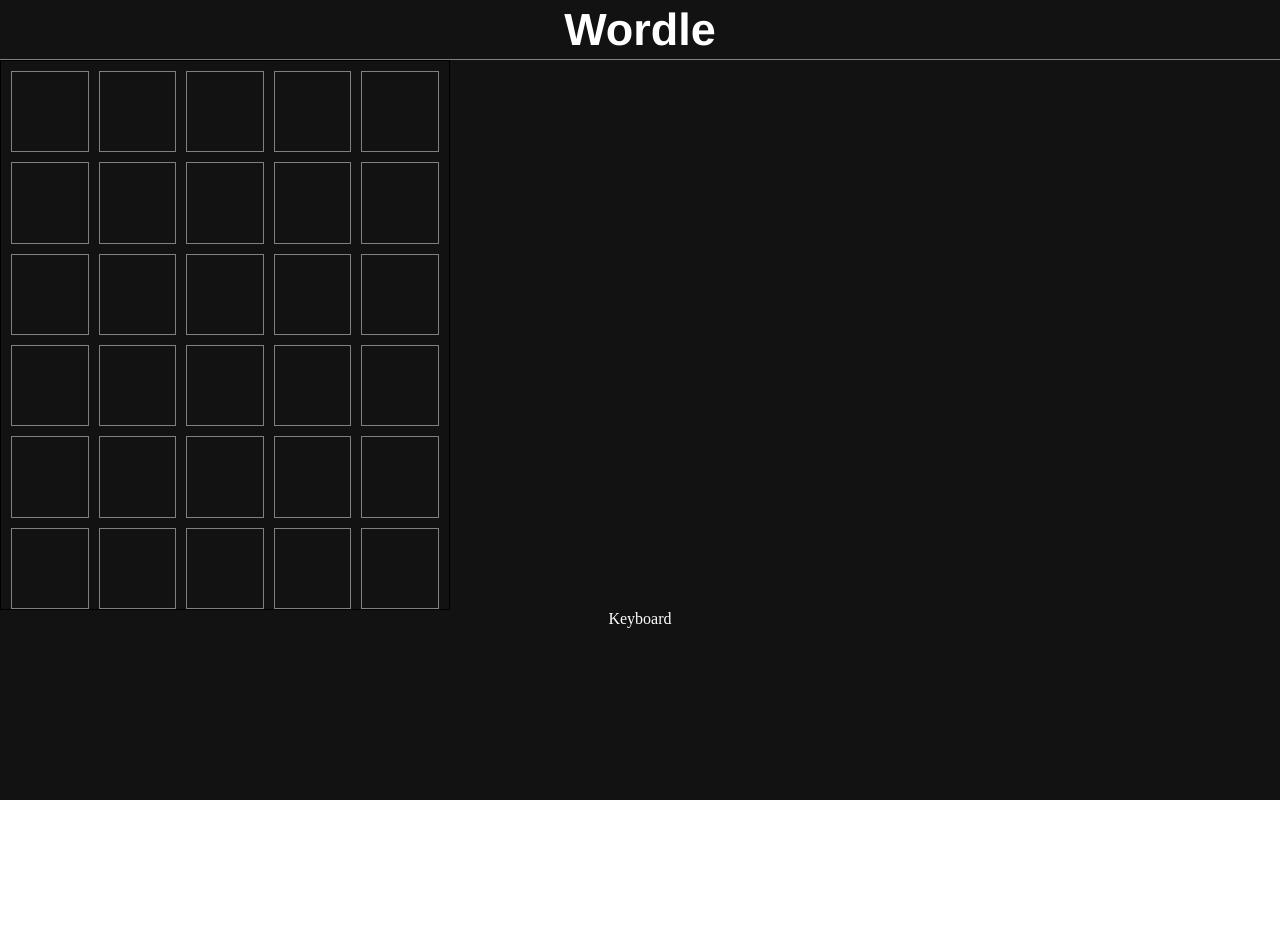
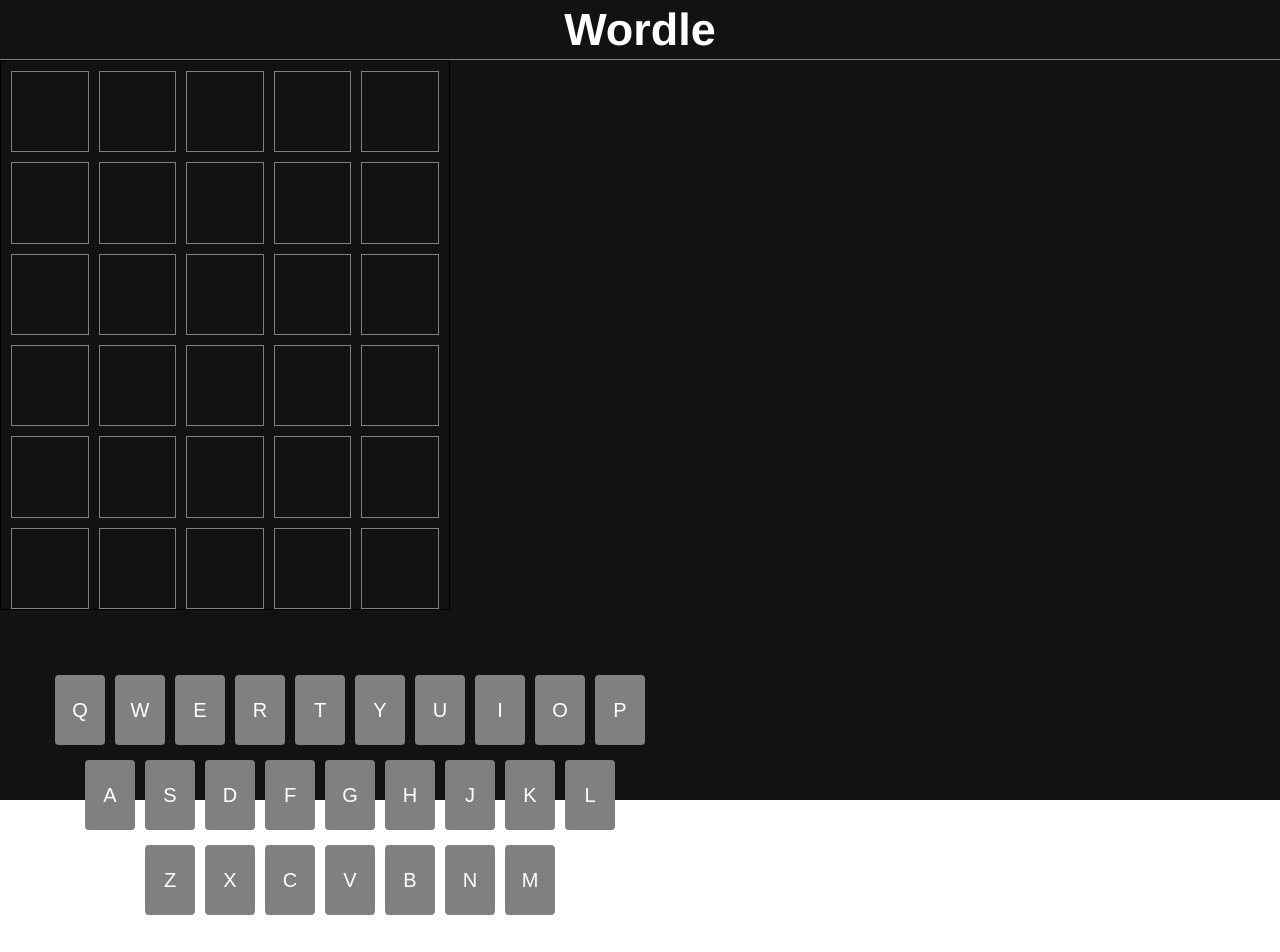
Before and after one commit to towsif031/wordle-clone-with-react, a React (Create React App) app: page / in a window 1280 px wide. Shown: the top 952 px of the page. Before the commit the page ends 800 px from the top, so only its background shows below. Built offline with nearby package versions, Linux system fonts and the light colour scheme.

Commit message:
base keyboard ui layout.

```diff
--- a/src/App.css
+++ b/src/App.css
@@ -55,3 +55,46 @@
 	color: white;
 	font-family: Arial, Helvetica, sans-serif;
 }
+
+.keyboard {
+	width: 700px;
+	height: 300px;
+	margin-top: 60px;
+}
+
+.line1 {
+	flex: 33%;
+	display: flex;
+	flex-direction: row;
+	display: flex;
+	justify-content: center;
+	margin: 5px;
+}
+.line2 {
+	flex: 33%;
+	display: flex;
+	flex-direction: row;
+	justify-content: center;
+	margin: 5px;
+}
+.line3 {
+	flex: 33%;
+	display: flex;
+	flex-direction: row;
+	justify-content: center;
+	margin: 5px;
+}
+
+.key {
+	width: 50px;
+	height: 70px;
+	margin: 5px;
+	border-radius: 4px;
+	display: grid;
+	place-items: center;
+	font-size: 20px;
+	background-color: grey;
+	color: white;
+	font-family: Arial, Helvetica, sans-serif;
+	cursor: pointer;
+}
--- /dev/null
+++ b/src/components/Key.jsx
@@ -0,0 +1,5 @@
+const Key = ({ keyVal }) => {
+	return <div className="key">{keyVal}</div>;
+};
+
+export default Key;
--- a/src/components/Keyboard.jsx
+++ b/src/components/Keyboard.jsx
@@ -1,8 +1,28 @@
+import Key from './Key';
+
 const Keyboard = () => {
+	const keys1 = ['Q', 'W', 'E', 'R', 'T', 'Y', 'U', 'I', 'O', 'P'];
+	const keys2 = ['A', 'S', 'D', 'F', 'G', 'H', 'J', 'K', 'L'];
+	const keys3 = ['Z', 'X', 'C', 'V', 'B', 'N', 'M'];
+
 	return (
-		<>
-			<p>Keyboard</p>
-		</>
+		<div className="keyboard">
+			<div className="line1">
+				{keys1.map((key) => (
+					<Key keyVal={key} />
+				))}
+			</div>
+			<div className="line2">
+				{keys2.map((key) => (
+					<Key keyVal={key} />
+				))}
+			</div>
+			<div className="line3">
+				{keys3.map((key) => (
+					<Key keyVal={key} />
+				))}
+			</div>
+		</div>
 	);
 };
 
```
